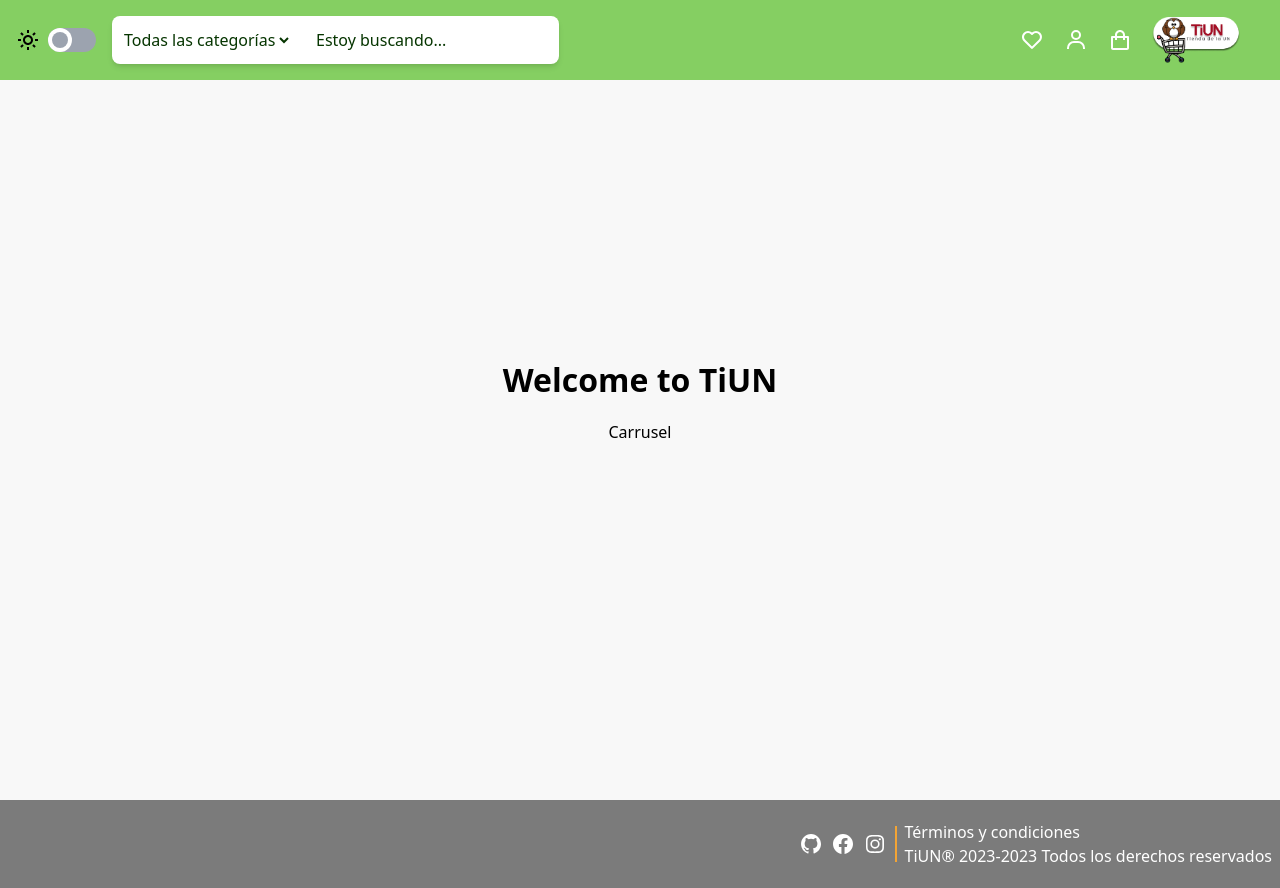
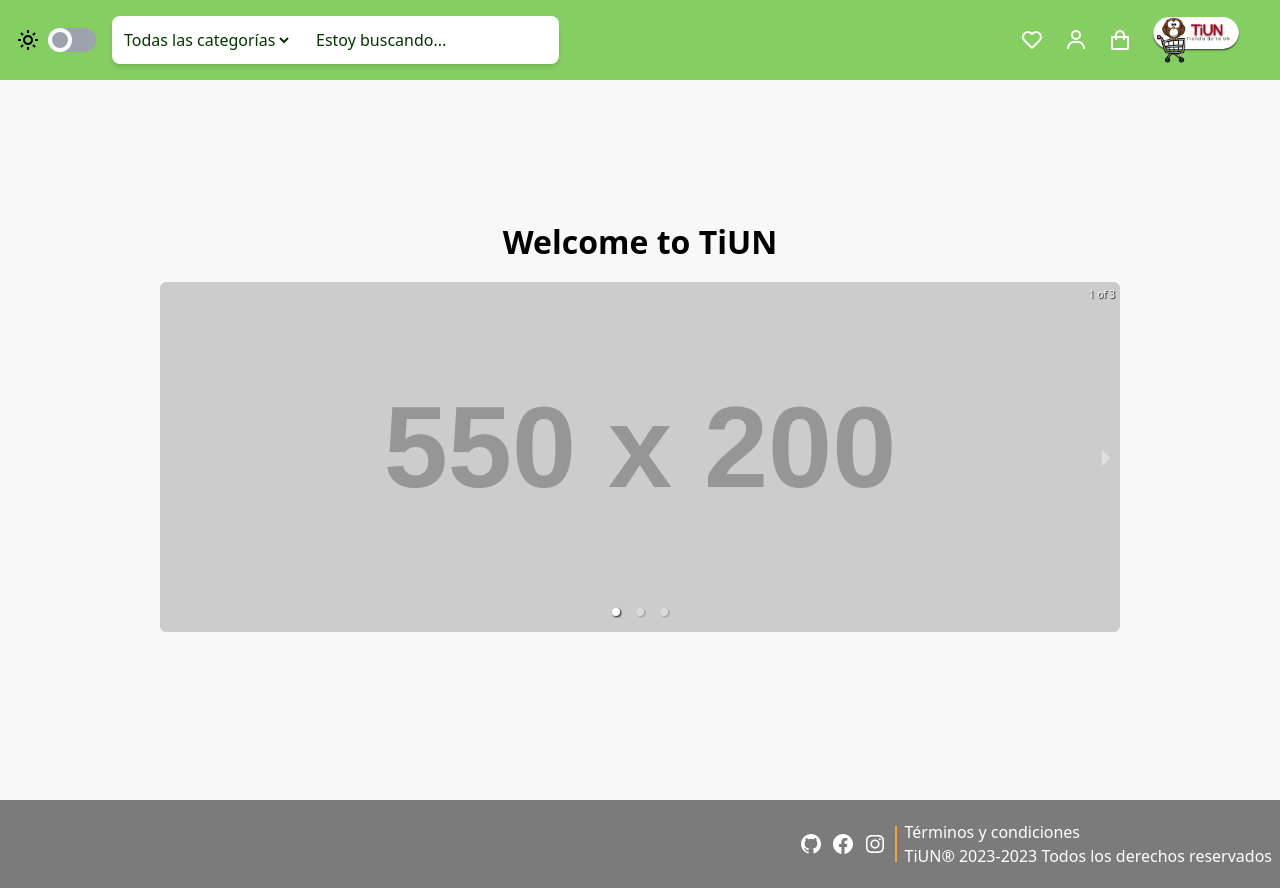
Before and after one commit to lalopezpa/TiUN-Front, a React (Vite) app: page / in a window 1280 px wide. Built offline with nearby package versions, Linux system fonts and the light colour scheme.

Commit message:
Creacion del carrusel

```diff
--- a/package.json
+++ b/package.json
@@ -12,6 +12,7 @@
   "dependencies": {
     "@emotion/react": "^11.11.1",
     "@emotion/styled": "^11.11.0",
+    "@material-tailwind/react": "^2.1.1",
     "@mui/icons-material": "^5.14.3",
     "@mui/material": "^5.14.5",
     "@reduxjs/toolkit": "^1.9.5",
@@ -25,7 +26,9 @@
     "react-dom": "^18.2.0",
     "react-hook-form": "^7.45.4",
     "react-redux": "^8.1.2",
+    "react-responsive-carousel": "^3.2.23",
     "react-router-dom": "^6.15.0",
+    "react-slick": "^0.29.0",
     "sort-by": "^0.0.2",
     "styled-components": "^6.0.7"
   },
@@ -34,6 +37,7 @@
     "@types/js-cookie": "^3.0.3",
     "@types/react": "^18.2.15",
     "@types/react-dom": "^18.2.7",
+    "@types/react-slick": "^0.23.10",
     "@typescript-eslint/eslint-plugin": "^6.4.0",
     "@typescript-eslint/parser": "^6.4.0",
     "@vitejs/plugin-react": "^4.0.3",
--- a/src/components/common/Carrusel.tsx
+++ b/src/components/common/Carrusel.tsx
@@ -1,7 +1,22 @@
-function Carrusel() {
-	return (
-		<div>Carrusel</div>
-	);
-}
+import React from 'react';
+import {Carousel} from 'react-responsive-carousel';
+import 'react-responsive-carousel/lib/styles/carousel.min.css';
+
+const Carrusel: React.FC = () => (
+	<div className='w-3/4 mx-auto'>
+		<Carousel showThumbs={false}>
+			<div>
+				<img className='rounded-md' src='https://via.placeholder.com/550x200' alt='Imagen 1' />
+			</div>
+			<div>
+				<img className='rounded-md' src='https://via.placeholder.com/550x200' alt='Imagen 2' />
+			</div>
+			<div>
+				<img className='rounded-md' src='https://via.placeholder.com/550x200' alt='Imagen 3' />
+			</div>
+			{/* Agrega más imágenes según sea necesario */}
+		</Carousel>
+	</div>
+);
 
 export default Carrusel;
--- a/src/index.css
+++ b/src/index.css
@@ -24,5 +24,3 @@
   text-decoration: none;
 
 }
-
-/* Añade más estilos según tus necesidades */
--- a/src/pages/home.tsx
+++ b/src/pages/home.tsx
@@ -4,12 +4,14 @@
 import Carrusel from '../components/common/Carrusel';
 import Header from '../components/common/Header';
 import Footer from '../components/common/Footer';
+import fondo from '../assets/fondo.jpg';
 
 const Container = styled.div`
   display: flex;
   flex-direction: column;
   align-items: center;
   justify-content: center;
+  padding-top: 50px;
   height: 100vh;
 `;
 
@@ -19,7 +21,7 @@
 `;
 
 const Home: React.FC = () => (
-	<><Header />
+	<><Header/>
 		<Container>
 			<Title>Welcome to TiUN</Title>
 			<Carrusel /> {/* Display your carousel component */}
```
Also changed, not shown: 1 other file (tests, documents, lock files or other folders).
